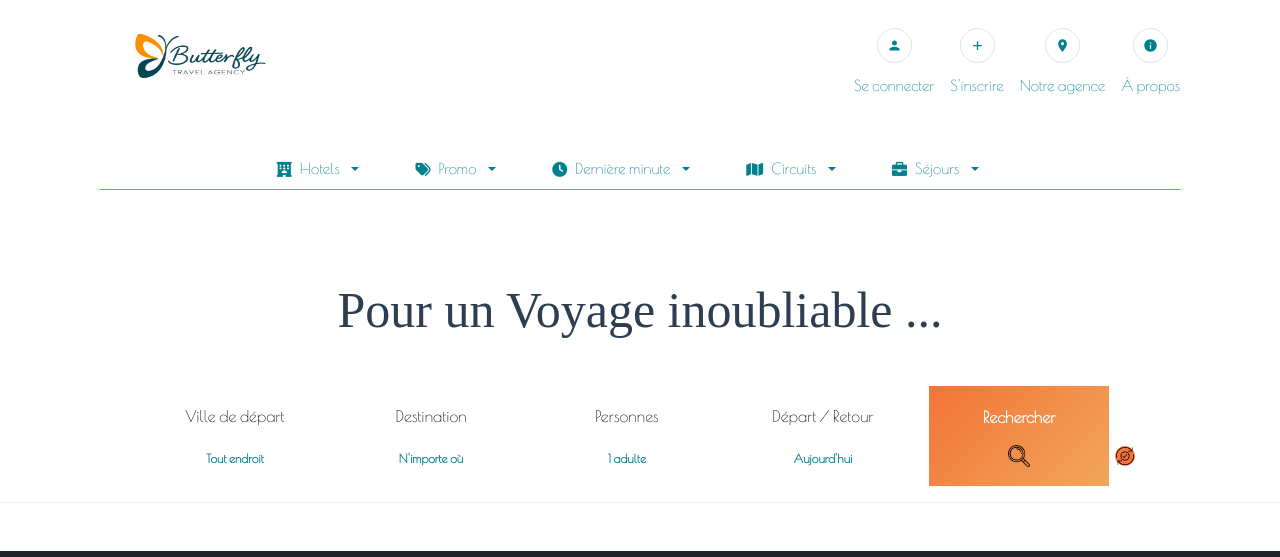
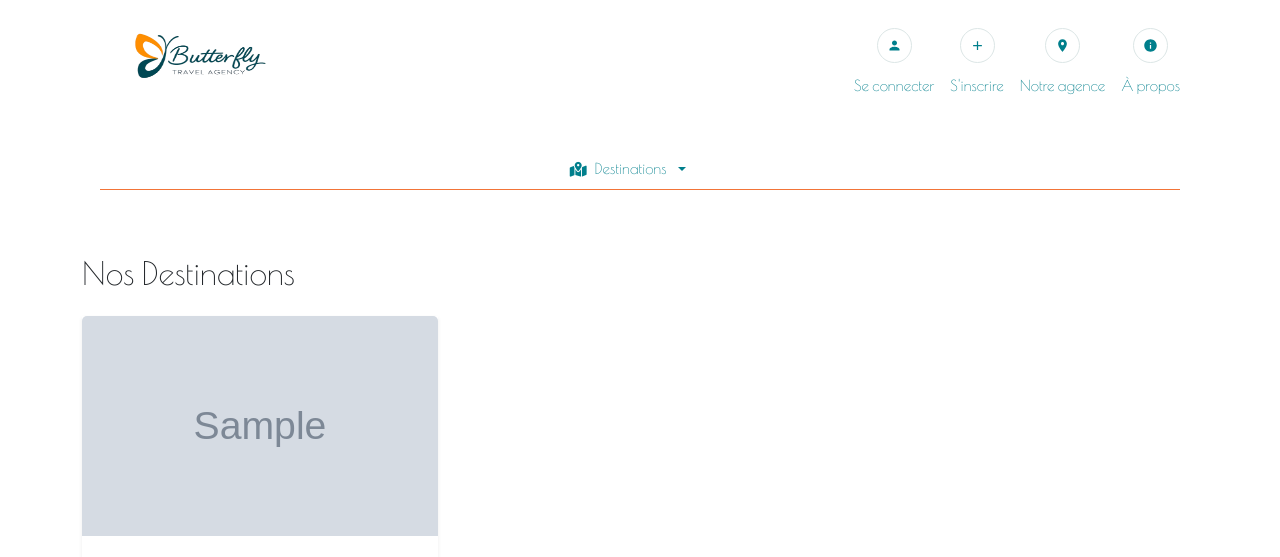
Before and after one commit to ATFsaadi/butterfly, a PHP site: page /index.php?page=destinations in a window 1280 px wide. Shown: the top 557 px of the page. Run offline with PHP 8.4, Linux system fonts and the light colour scheme; data comes from the database, SQL or seed files in the repository; both versions use the stored data as it was after the commit; tables that the repository leaves empty hold one stand-in row (values such as "Sample post"); grey boxes marked "Sample" are stand-in pictures; some web fonts are replaced; grey boxes are pictures that could not be loaded.

Commit message:
page-destination

```diff
--- a/controleur/controleur.class.php
+++ b/controleur/controleur.class.php
@@ -25,6 +25,7 @@ class Controleur {
     /* ================= SÉCURITÉ ================= */
 
     public function verifConnexion() {
+        if (session_status() === PHP_SESSION_NONE) session_start();
         if (!isset($_SESSION['user'])) {
             header('Location: index.php?page=home');
             exit();
@@ -32,6 +33,7 @@ class Controleur {
     }
 
     public function verifAdmin() {
+        if (session_status() === PHP_SESSION_NONE) session_start();
         if (!isset($_SESSION['user']) || $_SESSION['user']['role'] !== 'admin') {
             header('Location: index.php?page=home');
             exit();
@@ -65,8 +67,21 @@ class Controleur {
     public function getSlidesActifs() {
         return $this->unModele->selectSlidesActifs();
     }
+
     /* ========================= */
-/* ===== DESTINATIONS ===== */
+    /* ===== CONTINENTS ======== */
+    /* ========================= */
+
+    public function getAllContinents() {
+        return $this->unModele->selectAllContinents();
+    }
+
+    public function getContinentById($id) {
+        return $this->unModele->selectContinentById((int)$id);
+    }
+
+    /* ========================= */
+    /* ===== DESTINATIONS ====== */
     /* ========================= */
 
     public function addDestination($tab) {
@@ -78,7 +93,7 @@ public function getAllDestinations() {
     }
 
     public function getDestinationById($id) {
-    return $this->unModele->selectDestinationById($id);
+        return $this->unModele->selectDestinationById((int)$id);
     }
 
     public function updateDestination($tab) {
@@ -86,8 +101,10 @@ public function updateDestination($tab) {
     }
 
     public function deleteDestination($id) {
-    $this->unModele->deleteDestination($id);
+        $this->unModele->deleteDestination((int)$id);
     }
 
-
+    public function getDestinationsByContinent($id_continent) {
+        return $this->unModele->selectDestinationsByContinent((int)$id_continent);
     }
+}
--- a/controleur/gestion.selection.php
+++ b/controleur/gestion.slides.php
@@ -56,7 +56,7 @@ if ($_SERVER['REQUEST_METHOD'] === 'POST' && isset($_POST['submit_slide'])) {
             $unControleur->addSlide($data);
         }
 
-        header('Location: index.php?page=admin_selection&success=1');
+        header('Location: index.php?page=admin_slides&success=1');
         exit();
     }
 }
@@ -71,7 +71,7 @@ if (isset($_GET['delete'])) {
         $unControleur->deleteSlide($id_slide);
     }
 
-    header('Location: index.php?page=admin_selection&deleted=1');
+    header('Location: index.php?page=admin_slides&deleted=1');
     exit();
 }
 
--- a/index.php
+++ b/index.php
@@ -74,6 +74,20 @@ if ($page === 'home') {
     $villesDepart = [];
     $destinations = $unControleur->getAllDestinations();
 }
+// --- Données spécifiques à la page DESTINATIONS (CLIENT) ---
+if ($page === 'destinations') {
+    $idContinent = isset($_GET['continent']) && $_GET['continent'] !== '' ? (int)$_GET['continent'] : null;
+
+    if ($idContinent) {
+        $destinations = $unControleur->getDestinationsByContinent($idContinent);
+    } else {
+        $destinations = $unControleur->getAllDestinations();
+    }
+
+    // Optionnel : pour afficher le nom du continent sélectionné
+    // $continentActuel = $idContinent ? $unControleur->getContinentById($idContinent) : null;
+}
+
 
 // --- LOGIQUE ADMIN ---
 if (str_starts_with($page, 'admin')) {
@@ -84,8 +98,8 @@ if (str_starts_with($page, 'admin')) {
         exit();
     }
 
-    if ($page === 'admin_selection') {
-        require_once __DIR__ . '/controleur/gestion.selection.php';
+    if ($page === 'admin_slides') {
+        require_once __DIR__ . '/controleur/gestion.slides.php';
     }
 
     if ($page === 'admin_destinations') {
--- a/modele/modele.class.php
+++ b/modele/modele.class.php
@@ -1,14 +1,16 @@
 <?php
 class Modele {
-    private $unPdo;
+    private PDO $unPdo;
 
     public function __construct() {
-        $url = "mysql:host=localhost;dbname=bfly";
+        $url = "mysql:host=localhost;dbname=bfly;charset=utf8mb4";
         $user = "root";
         $mdp = "";
+
         try {
             $this->unPdo = new PDO($url, $user, $mdp);
             $this->unPdo->setAttribute(PDO::ATTR_ERRMODE, PDO::ERRMODE_EXCEPTION);
+            $this->unPdo->setAttribute(PDO::ATTR_DEFAULT_FETCH_MODE, PDO::FETCH_ASSOC);
         } catch (PDOException $exp) {
             echo "Erreur de connexion à " . $url . "<br>";
             echo $exp->getMessage();
@@ -16,19 +18,22 @@ class Modele {
         }
     }
 
-    public function getPdo() {
+    public function getPdo(): PDO {
         return $this->unPdo;
     }
 
-    // --- Utilisateurs ---
-    public function select_user($email) {
+    /* ========================= */
+    /* ====== UTILISATEURS ===== */
+    /* ========================= */
+
+    public function select_user(string $email): array|false {
         $sql = "SELECT * FROM utilisateurs WHERE email = :email";
         $stmt = $this->unPdo->prepare($sql);
         $stmt->execute([':email' => $email]);
-        return $stmt->fetch(PDO::FETCH_ASSOC);
+        return $stmt->fetch();
     }
 
-    public function addUser($nom, $prenom, $email, $mdp, $telephone = null, $role = 'client') {
+    public function addUser(string $nom, string $prenom, string $email, string $mdp, ?string $telephone = null, string $role = 'client'): bool {
         $sql = "INSERT INTO utilisateurs (nom, prenom, email, mot_de_passe, telephone, role)
                 VALUES (:nom, :prenom, :email, :mot_de_passe, :telephone, :role)";
         $stmt = $this->unPdo->prepare($sql);
@@ -36,25 +41,22 @@ class Modele {
             ':nom' => $nom,
             ':prenom' => $prenom,
             ':email' => $email,
-        ':mot_de_passe' => $mdp, // DÉJÀ HASHÉ
+            ':mot_de_passe' => $mdp, // déjà hashé
             ':telephone' => $telephone,
             ':role' => $role
         ]);
     }
 
-
-    public function getAllUsers() {
+    public function getAllUsers(): array {
         $sql = "SELECT * FROM utilisateurs ORDER BY date_creation DESC";
-        $stmt = $this->unPdo->query($sql);
-        return $stmt->fetchAll(PDO::FETCH_ASSOC);
+        return $this->unPdo->query($sql)->fetchAll();
     }
 
     /* ===================== */
     /* ====== SLIDES ======= */
     /* ===================== */
 
-    // Ajouter un slide
-    public function insertSlide($tab) {
+    public function insertSlide(array $tab): void {
         $sql = "INSERT INTO slides (titre, description, image, lien, ordre, actif)
                 VALUES (:titre, :description, :image, :lien, :ordre, :actif)";
         $stmt = $this->unPdo->prepare($sql);
@@ -68,22 +70,19 @@ class Modele {
         ]);
     }
 
-    // Récupérer tous les slides
-    public function selectAllSlides() {
+    public function selectAllSlides(): array {
         $sql = "SELECT * FROM slides ORDER BY ordre ASC";
-        return $this->unPdo->query($sql)->fetchAll(PDO::FETCH_ASSOC);
+        return $this->unPdo->query($sql)->fetchAll();
     }
 
-    // Récupérer un slide
-    public function selectSlideById($id_slide) {
+    public function selectSlideById(int $id_slide): array|false {
         $sql = "SELECT * FROM slides WHERE id_slide = :id";
         $stmt = $this->unPdo->prepare($sql);
         $stmt->execute([':id' => $id_slide]);
-        return $stmt->fetch(PDO::FETCH_ASSOC);
+        return $stmt->fetch();
     }
 
-    // Modifier un slide
-    public function updateSlide($tab) {
+    public function updateSlide(array $tab): void {
         $sql = "UPDATE slides
                 SET titre = :titre,
                     description = :description,
@@ -104,69 +103,99 @@ class Modele {
         ]);
     }
 
-    // Supprimer un slide
-    public function deleteSlide($id_slide) {
+    public function deleteSlide(int $id_slide): void {
         $sql = "DELETE FROM slides WHERE id_slide = :id";
         $stmt = $this->unPdo->prepare($sql);
         $stmt->execute([':id' => $id_slide]);
     }
 
-    // Slides actifs (FRONT)
-    public function selectSlidesActifs() {
+    public function selectSlidesActifs(): array {
         $sql = "SELECT * FROM slides WHERE actif = 1 ORDER BY ordre ASC";
-        return $this->unPdo->query($sql)->fetchAll(PDO::FETCH_ASSOC);
+        return $this->unPdo->query($sql)->fetchAll();
     }
+
     /* ========================= */
-/* ===== DESTINATIONS ===== */
+    /* ====== CONTINENTS ======= */
     /* ========================= */
 
-public function insertDestination($tab) {
-    $sql = "INSERT INTO destinations (nom, continent, description, image)
-            VALUES (:nom, :continent, :description, :image)";
+    public function selectAllContinents(): array {
+        $sql = "SELECT id_continent, nom FROM continents ORDER BY nom ASC";
+        return $this->unPdo->query($sql)->fetchAll();
+    }
+
+    public function selectContinentById(int $id): array|false {
+        $sql = "SELECT id_continent, nom FROM continents WHERE id_continent = :id";
+        $stmt = $this->unPdo->prepare($sql);
+        $stmt->execute([':id' => $id]);
+        return $stmt->fetch();
+    }
+
+    /* ========================= */
+    /* ===== DESTINATIONS ====== */
+    /* ========================= */
+
+    public function insertDestination(array $tab): void {
+        $sql = "INSERT INTO destinations (nom, id_continent, description, image)
+                VALUES (:nom, :id_continent, :description, :image)";
         $stmt = $this->unPdo->prepare($sql);
         $stmt->execute([
             ':nom' => $tab['nom'],
-        ':continent' => $tab['continent'],
+            ':id_continent' => (int)$tab['id_continent'],
             ':description' => $tab['description'],
             ':image' => $tab['image']
         ]);
     }
 
-public function selectAllDestinations() {
-    $sql = "SELECT * FROM destinations ORDER BY nom ASC";
-    return $this->unPdo->query($sql)->fetchAll(PDO::FETCH_ASSOC);
+    public function selectAllDestinations(): array {
+        $sql = "SELECT d.*, c.nom AS continent_nom
+                FROM destinations d
+                LEFT JOIN continents c ON c.id_continent = d.id_continent
+                ORDER BY d.nom ASC";
+        return $this->unPdo->query($sql)->fetchAll();
     }
 
-public function selectDestinationById($id) {
-    $sql = "SELECT * FROM destinations WHERE id_destination = :id";
+    public function selectDestinationById(int $id): array|false {
+        $sql = "SELECT d.*, c.nom AS continent_nom
+                FROM destinations d
+                LEFT JOIN continents c ON c.id_continent = d.id_continent
+                WHERE d.id_destination = :id";
         $stmt = $this->unPdo->prepare($sql);
         $stmt->execute([':id' => $id]);
-    return $stmt->fetch(PDO::FETCH_ASSOC);
+        return $stmt->fetch();
     }
 
-public function updateDestination($tab) {
+    public function updateDestination(array $tab): void {
         $sql = "UPDATE destinations
                 SET nom = :nom,
-                continent = :continent,
+                    id_continent = :id_continent,
                     description = :description,
                     image = :image
                 WHERE id_destination = :id";
         $stmt = $this->unPdo->prepare($sql);
         $stmt->execute([
             ':nom' => $tab['nom'],
-        ':continent' => $tab['continent'],
+            ':id_continent' => (int)$tab['id_continent'],
             ':description' => $tab['description'],
             ':image' => $tab['image'],
             ':id' => $tab['id_destination']
         ]);
     }
 
-public function deleteDestination($id) {
+    public function deleteDestination(int $id): void {
         $sql = "DELETE FROM destinations WHERE id_destination = :id";
         $stmt = $this->unPdo->prepare($sql);
         $stmt->execute([':id' => $id]);
     }
 
-
+    public function selectDestinationsByContinent(int $id_continent): array {
+        $sql = "SELECT d.*, c.nom AS continent_nom
+                FROM destinations d
+                LEFT JOIN continents c ON c.id_continent = d.id_continent
+                WHERE d.id_continent = :id_continent
+                ORDER BY d.nom ASC";
+        $stmt = $this->unPdo->prepare($sql);
+        $stmt->execute([':id_continent' => $id_continent]);
+        return $stmt->fetchAll();
+    }
 }
 ?>
--- a/vue/admin_selection.php
+++ b/vue/admin_slides.php
@@ -1,6 +1,6 @@
 <?php
 
-require_once __DIR__ . '/../controleur/gestion.selection.php';
+require_once __DIR__ . '/../controleur/gestion.slides.php';
 
 ?>
 
@@ -59,12 +59,12 @@ require_once __DIR__ . '/../controleur/gestion.selection.php';
             <td><?= htmlspecialchars($slide['ordre']) ?></td>
             <td><?= $slide['actif'] ? 'Oui' : 'Non' ?></td>
             <td>
-                <a href="index.php?page=admin_selection&edit=<?= $slide['id_slide'] ?>"
+                <a href="index.php?page=admin_slides&edit=<?= $slide['id_slide'] ?>"
    class="btn btn-warning btn-sm">
    Modifier
 </a>
 
-<a href="index.php?page=admin_selection&delete=<?= $slide['id_slide'] ?>"
+<a href="index.php?page=admin_slides&delete=<?= $slide['id_slide'] ?>"
    onclick="return confirm('Supprimer ce slide ?');"
    class="btn btn-danger btn-sm">
    Supprimer
--- a/vue/components/navbar.php
+++ b/vue/components/navbar.php
@@ -3,6 +3,9 @@
 if (session_status() === PHP_SESSION_NONE) {
     session_start();
 }
+
+$pageActuelle = $_GET['page'] ?? '';
+$continentActif = isset($_GET['continent']) ? (int)$_GET['continent'] : 0;
 ?>
 <!-- NAVBAR SUPÉRIEURE -->
 <nav class="custom-navbar navbar-expand-lg">
@@ -29,13 +32,11 @@ if (session_status() === PHP_SESSION_NONE) {
             <ul class="navbar-nav flex-row align-items-center gap-3">
 
                 <?php if (isset($_SESSION['user'])): ?>
-                    <!-- Utilisateur connecté -->
                     <li class="nav-item d-flex flex-column align-items-center">
                         <span class="nav-link"><?= htmlspecialchars($_SESSION['user']['prenom']) ?></span>
                     </li>
 
                     <?php if ($_SESSION['user']['role'] === 'admin'): ?>
-                        <!-- Boutons admin -->
                         <li class="nav-item d-flex flex-column align-items-center">
                             <a class="nav-link d-flex flex-column align-items-center" href="index.php?page=admin_destinations">
                                 <span class="icon-circle">
@@ -47,7 +48,7 @@ if (session_status() === PHP_SESSION_NONE) {
                             </a>
                         </li>
                         <li class="nav-item d-flex flex-column align-items-center">
-                            <a class="nav-link d-flex flex-column align-items-center" href="index.php?page=admin_selection">
+                            <a class="nav-link d-flex flex-column align-items-center" href="index.php?page=admin_slides">
                                 <span class="icon-circle">
                                     <svg xmlns="http://www.w3.org/2000/svg" viewBox="0 0 24 24" width="15" height="15">
                                         <path d="M3 13h2v-2H3v2zm0 4h2v-2H3v2zm0-8h2V7H3v2zm4 8h14v-2H7v2zm0-4h14v-2H7v2zm0-6v2h14V7H7z"/>
@@ -58,7 +59,6 @@ if (session_status() === PHP_SESSION_NONE) {
                         </li>
                     <?php endif; ?>
 
-                    <!-- Déconnexion -->
                     <li class="nav-item d-flex flex-column align-items-center">
                         <a class="nav-link d-flex flex-column align-items-center" href="index.php?page=logout">
                             <span class="icon-circle">
@@ -71,7 +71,6 @@ if (session_status() === PHP_SESSION_NONE) {
                     </li>
 
                 <?php else: ?>
-                    <!-- Utilisateur non connecté -->
                     <li class="nav-item d-flex flex-column align-items-center">
                         <button class="nav-link signin-nav-link d-flex flex-column align-items-center btn p-0"
                                 data-bs-toggle="modal" data-bs-target="#loginModal">
@@ -96,7 +95,6 @@ if (session_status() === PHP_SESSION_NONE) {
                     </li>
                 <?php endif; ?>
 
-                <!-- Adresse avec carte -->
                 <li class="nav-item adresse-container d-flex flex-column align-items-center d-none d-lg-block">
                     <div class="adresse-hover d-flex flex-column align-items-center">
                         <a class="nav-link d-flex flex-column align-items-center" href="#" onclick="openAgenceMap(); return false;">
@@ -110,7 +108,6 @@ if (session_status() === PHP_SESSION_NONE) {
                     </div>
                 </li>
 
-                <!-- À propos -->
                 <li class="nav-item d-flex flex-column align-items-center d-none d-lg-block">
                     <a class="nav-link d-flex flex-column align-items-center" href="about.php">
                         <span class="icon-circle">
@@ -132,66 +129,31 @@ if (session_status() === PHP_SESSION_NONE) {
         <div class="collapse navbar-collapse" id="navbarNav">
             <ul class="navbar-nav mx-auto">
 
-                <!-- Liens mobiles (d-lg-none) -->
-                <li class="nav-item me-4 d-lg-none"><a class="nav-link" href="#">Notre agence</a></li>
-                <li class="nav-item me-4 d-lg-none"><a class="nav-link" href="about.php">À propos</a></li>
-
-                <!-- Menu principal -->
                 <li class="nav-item dropdown me-4">
                     <a class="nav-link dropdown-toggle" href="#" data-bs-toggle="dropdown">
-                        <i class="fas fa-hotel nav-icon"></i> Hotels
+                        <i class="fas fa-map-marked-alt nav-icon"></i> Destinations
                     </a>
+
                     <ul class="dropdown-menu">
-                        <li><a class="dropdown-item" href="#">Hotels de luxe</a></li>
-                        <li><a class="dropdown-item" href="#">Hotels économiques</a></li>
-                        <li><a class="dropdown-item" href="#">Hotels tout inclus</a></li>
+                        <li><a class="dropdown-item" href="index.php?page=destinations">Toutes les destinations</a></li>
+                        <li><hr class="dropdown-divider"></li>
+
+                        <?php if (!empty($continents)): ?>
+                            <?php foreach ($continents as $c): ?>
+                                <li>
+                                    <a class="dropdown-item"
+                                       href="index.php?page=destinations&continent=<?= (int)$c['id_continent'] ?>">
+                                        <?= htmlspecialchars((string)$c['nom']) ?>
+                                    </a>
+                                </li>
+                            <?php endforeach; ?>
+                        <?php else: ?>
+                            <li><span class="dropdown-item-text text-muted">Aucun continent</span></li>
+                        <?php endif; ?>
                     </ul>
                 </li>
 
-                <li class="nav-item dropdown me-4">
-                    <a class="nav-link dropdown-toggle" href="#" data-bs-toggle="dropdown">
-                        <i class="fas fa-tags nav-icon"></i> Promo
-                    </a>
-                    <ul class="dropdown-menu">
-                        <li><a class="dropdown-item" href="#">Réductions spéciales</a></li>
-                        <li><a class="dropdown-item" href="#">Codes promo</a></li>
-                        <li><a class="dropdown-item" href="#">Offres de saison</a></li>
-                    </ul>
-                </li>
-
-                <li class="nav-item dropdown me-4">
-                    <a class="nav-link dropdown-toggle" href="#" data-bs-toggle="dropdown">
-                        <i class="fas fa-clock nav-icon"></i> Dernière minute
-                    </a>
-                    <ul class="dropdown-menu">
-                        <li><a class="dropdown-item" href="#">Offres spéciales</a></li>
-                        <li><a class="dropdown-item" href="#">Voyages à petit prix</a></li>
-                        <li><a class="dropdown-item" href="#">Destinations populaires</a></li>
-                    </ul>
-                </li>
-
-                <li class="nav-item dropdown me-4">
-                    <a class="nav-link dropdown-toggle" href="#" data-bs-toggle="dropdown">
-                        <i class="fas fa-map nav-icon"></i> Circuits
-                    </a>
-                    <ul class="dropdown-menu">
-                        <li><a class="dropdown-item" href="#">Circuits classiques</a></li>
-                        <li><a class="dropdown-item" href="#">Circuits aventure</a></li>
-                        <li><a class="dropdown-item" href="#">Circuits culturels</a></li>
-                    </ul>
-                </li>
-
-                <li class="nav-item dropdown me-4">
-                    <a class="nav-link dropdown-toggle" href="#" data-bs-toggle="dropdown">
-                        <i class="fas fa-briefcase nav-icon"></i> Séjours
-                    </a>
-                    <ul class="dropdown-menu">
-                        <li><a class="dropdown-item" href="#">Séjours en Europe</a></li>
-                        <li><a class="dropdown-item" href="#">Séjours en Asie</a></li>
-                        <li><a class="dropdown-item" href="#">Séjours en Amérique</a></li>
-                    </ul>
-                </li>
-
+                <!-- autres menus inchangés -->
             </ul>
         </div>
     </div>
--- /dev/null
+++ b/vue/destinations.php
@@ -0,0 +1,46 @@
+<?php
+if (!isset($destinations)) $destinations = [];
+?>
+
+<div class="container py-4">
+    <h2 class="mb-4">Nos Destinations</h2>
+
+    <?php if (empty($destinations)): ?>
+        <div class="alert alert-info">Aucune destination disponible.</div>
+    <?php else: ?>
+
+        <div class="row g-4">
+            <?php foreach ($destinations as $d): ?>
+                <div class="col-12 col-md-6 col-lg-4">
+                    <div class="card h-100 shadow-sm">
+
+                        <?php if (!empty($d['image'])): ?>
+                            <img src="images/destinations/<?= htmlspecialchars((string)$d['image']) ?>"
+                                 class="card-img-top"
+                                 alt="<?= htmlspecialchars((string)$d['nom']) ?>"
+                                 style="height: 220px; object-fit: cover;">
+                        <?php endif; ?>
+
+                        <div class="card-body">
+                            <h5 class="card-title mb-1"><?= htmlspecialchars((string)$d['nom']) ?></h5>
+
+                            <div class="text-muted mb-2" style="font-size: 0.95rem;">
+                                <?= htmlspecialchars((string)($d['continent_nom'] ?? '')) ?>
+                            </div>
+
+                            <p class="card-text">
+                                <?= nl2br(htmlspecialchars((string)($d['description'] ?? ''))) ?>
+                            </p>
+                        </div>
+
+                        <div class="card-footer bg-white border-0">
+                            <a href="#" class="btn btn-outline-primary w-100 disabled">Voir plus</a>
+                        </div>
+
+                    </div>
+                </div>
+            <?php endforeach; ?>
+        </div>
+
+    <?php endif; ?>
+</div>
--- a/vue/home.php
+++ b/vue/home.php
@@ -21,7 +21,7 @@ $slides = $slides ?? [];
 </div>
 
 <!-- SECTION SELECTION (Slides dynamiques) -->
-<?php include __DIR__ . '/components/carouselSelection.php'; ?>
+<?php include __DIR__ . '/components/carouselSlides.php'; ?>
 
 <!-- SECTION OFFRES (Voyages dynamiques) -->
 <?php include __DIR__ . '/components/carouselOffres.php'; ?>
--- a/vue/layout.php
+++ b/vue/layout.php
@@ -4,8 +4,10 @@ if (session_status() === PHP_SESSION_NONE) {
     session_start();
 }
 
-// le fichier de vue principal doit être défini dans index.php
-// Exemple : $viewFile = __DIR__ . "/home.php";
+// Charger les continents pour le menu (avant la navbar)
+require_once __DIR__ . "/../controleur/controleur.class.php";
+$unControleur = new Controleur();
+$continents = $unControleur->getAllContinents();
 ?>
 <!DOCTYPE html>
 <html lang="fr">
@@ -33,10 +35,8 @@ if (session_status() === PHP_SESSION_NONE) {
 <body>
 
 <?php
-// inclusion de la navbar
+// navbar + modales (1 seule fois)
 require_once(__DIR__ . "/components/navbar.php");
-
-// inclusion des modales
 require_once(__DIR__ . "/modales/login.php");
 require_once(__DIR__ . "/modales/register.php");
 require_once(__DIR__ . "/modales/map.php");
@@ -54,7 +54,7 @@ require_once(__DIR__ . "/modales/map.php");
 </main>
 
 <?php
-// inclusion du footer
+// footer
 require_once(__DIR__ . "/components/footer.php");
 ?>
 
```
Also changed, not shown: BDD/bfly.sql (+22 -0 lines), controleur/gestion.destinations.php (+51 -14 lines), vue/admin_destinations.php (+40 -13 lines), images/destinations/dest_6977715fb7b3e.jpg (deleted), images/destinations/dest_6977b8f4014ae.webp (added), images/destinations/dest_6977cb6d67886.webp (added), images/slides/slide_697771783b513.jpg (deleted), images/slides/slide_69777199717c5.jpg (deleted), images/slides/slide_6977cd09de763.jpg (added), vue/components/carouselSlides.php (renamed from vue/components/carouselSelection.php). Lines whose indentation alone changed are shown as unchanged.
